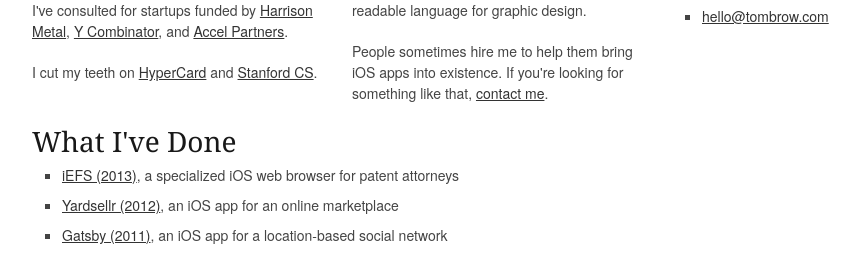
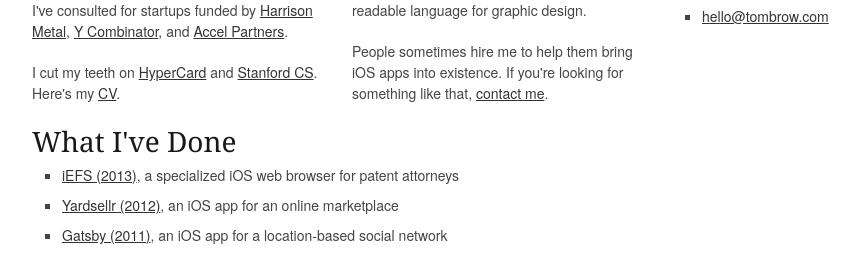
Before and after one commit to brow/rebeccabutler.org, a Jekyll site: the page built from index.html, in a window 1280 px wide. Shown: the part 260-538 px from the top of the page, without its empty margins (138-1002 px from the left). Built offline with Jekyll 4.4.1, drawn with Linux system fonts in a browser that asks for light colours; Markdown is read by kramdown in place of the engine named in the settings.

Commit message:
link to CV from home page

```diff
--- a/index.html
+++ b/index.html
@@ -12,7 +12,7 @@
     <h3>Who?</h3>
     <p>I'm a developer and oftentimes designer in Chicago. I've previously worked for <a href="http://google.com">Google</a>, <a href="http://lytro.com">Lytro</a>, and <a href="http://originatelabs.com">Originate</a>.</p>
     <p>I've consulted for startups funded by <a href="http://harrisonmetal.com">Harrison Metal</a>, <a href="http://ycombinator.com">Y Combinator</a>, and <a href="http://accel.com">Accel Partners</a>.</p>
-    <p>I cut my teeth on <a href="http://hypercard.org/">HyperCard</a> and <a href="http://cs.stanford.edu">Stanford CS</a>.</p>
+    <p>I cut my teeth on <a href="http://hypercard.org/">HyperCard</a> and <a href="http://cs.stanford.edu">Stanford CS</a>. Here's my <a href="/cv">CV</a>.</p>
   </div>
   <div class="one-third column">
     <h3>What I'm Doing</h3>
```
